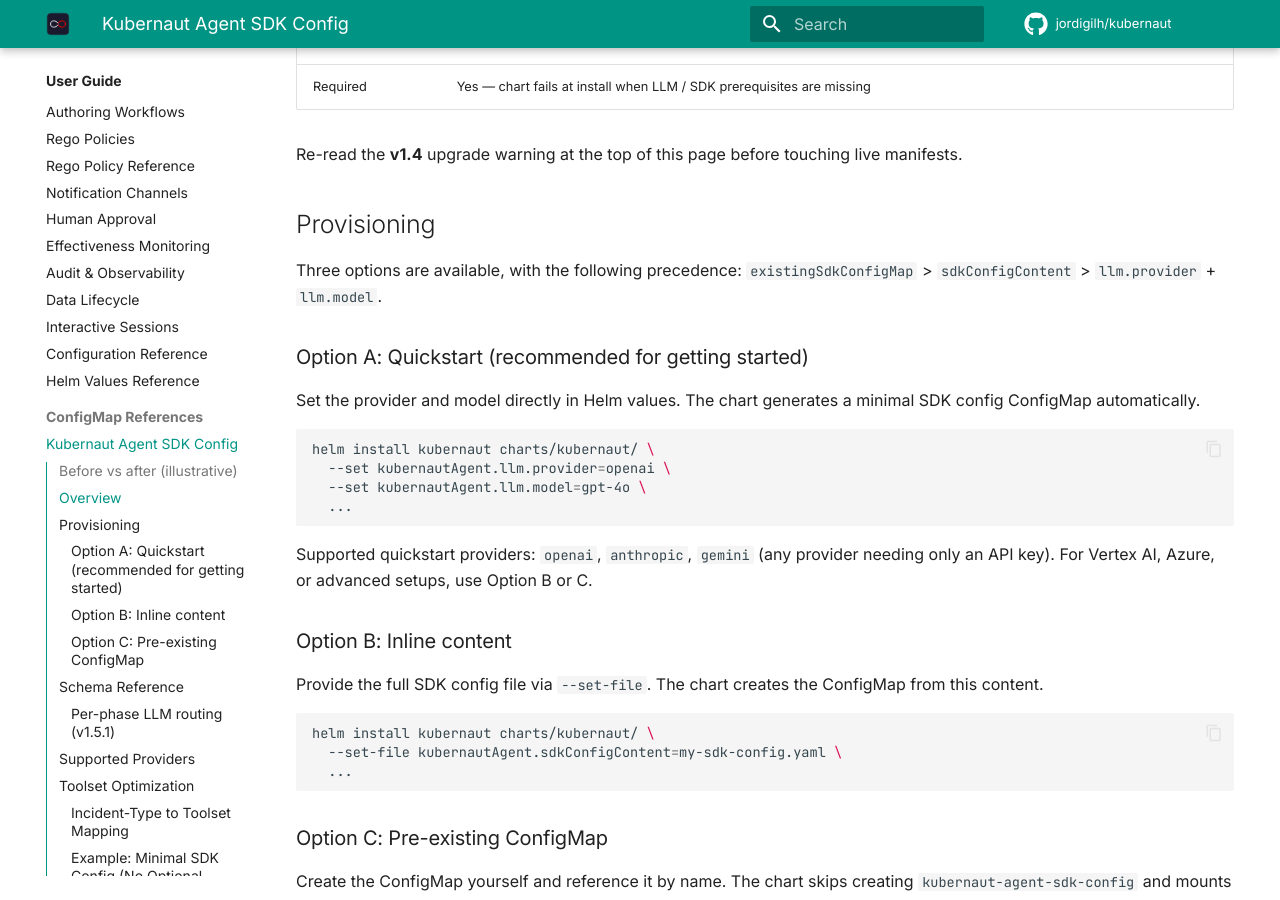
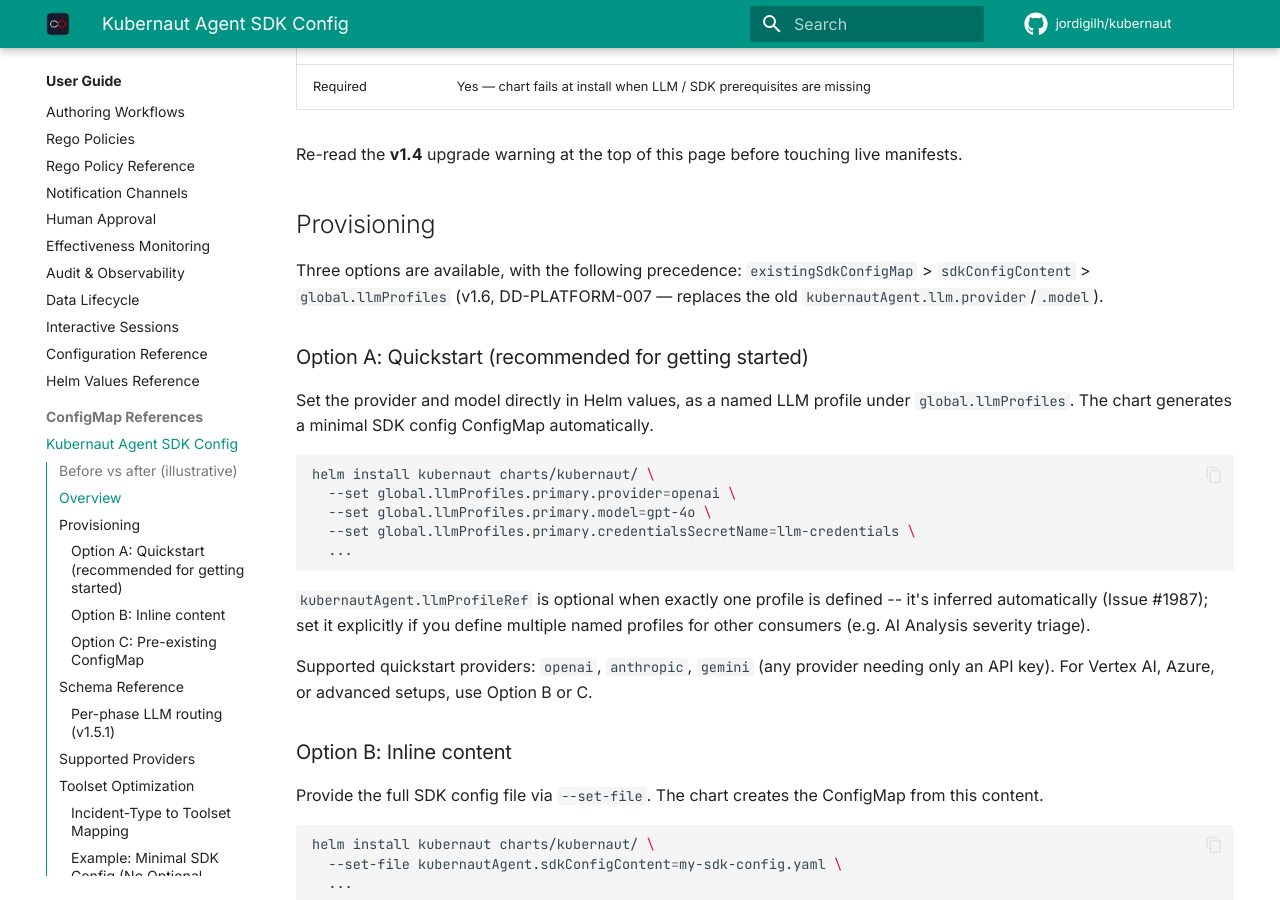
Before and after one commit to jordigilh/kubernaut-docs, an MkDocs documentation site: the page built from docs/user-guide/configmap-kubernaut-agent.md, in a window 1280 px wide and 900 px high, scrolled down 1508 px. Built offline with MkDocs 1.6.1 and Material for MkDocs 9.7.7, drawn with Linux system fonts in a browser that asks for light colours; comment, search, counter and statistics services are not loaded; the version menu is left out; some of the changed text lies outside the part shown.

Commit message:
docs: fix stale kubernautAgent.llm.* Helm paths to global.llmProfiles
DD-PLATFORM-007 consolidated per-service LLM config into named
global.llmProfiles entries referenced via kubernautAgent.llmProfileRef.
The old kubernautAgent.llm.provider/.model/.credentialsSecretName Helm
values no longer exist in the chart -- updates the parameter reference
table, quickstart example, and secrets-pairing guidance accordingly.

````diff
--- a/docs/user-guide/configmap-kubernaut-agent.md
+++ b/docs/user-guide/configmap-kubernaut-agent.md
@@ -69,18 +69,21 @@ Re-read the **v1.4** upgrade warning at the top of this page before touching liv
 
 ## Provisioning
 
-Three options are available, with the following precedence: `existingSdkConfigMap` > `sdkConfigContent` > `llm.provider` + `llm.model`.
+Three options are available, with the following precedence: `existingSdkConfigMap` > `sdkConfigContent` > `global.llmProfiles` (v1.6, DD-PLATFORM-007 — replaces the old `kubernautAgent.llm.provider`/`.model`).
 
 ### Option A: Quickstart (recommended for getting started)
 
-Set the provider and model directly in Helm values. The chart generates a minimal SDK config ConfigMap automatically.
+Set the provider and model directly in Helm values, as a named LLM profile under `global.llmProfiles`. The chart generates a minimal SDK config ConfigMap automatically.
 
 ```bash
 helm install kubernaut charts/kubernaut/ \
-  --set kubernautAgent.llm.provider=openai \
-  --set kubernautAgent.llm.model=gpt-4o \
+  --set global.llmProfiles.primary.provider=openai \
+  --set global.llmProfiles.primary.model=gpt-4o \
+  --set global.llmProfiles.primary.credentialsSecretName=llm-credentials \
   ...
 ```
+
+`kubernautAgent.llmProfileRef` is optional when exactly one profile is defined -- it's inferred automatically (Issue #1987); set it explicitly if you define multiple named profiles for other consumers (e.g. AI Analysis severity triage).
 
 Supported quickstart providers: `openai`, `anthropic`, `gemini` (any provider needing only an API key). For Vertex AI, Azure, or advanced setups, use Option B or C.
 
@@ -397,7 +400,7 @@ Recommended for disconnected/air-gapped environments. See [Disconnected Installa
 
 ## Secrets Pairing
 
-LLM API credentials are stored in a separate Kubernetes Secret (default name: `llm-credentials`). The chart mounts this Secret into the Kubernaut Agent pod alongside the SDK config. The Secret name is configured via `kubernautAgent.llm.credentialsSecretName`.
+LLM API credentials are stored in a separate Kubernetes Secret (example name: `llm-credentials` -- there is no default, since `global.llmProfiles` has no default profile). The chart mounts this Secret into the Kubernaut Agent pod alongside the SDK config. The Secret name is configured per-profile via `global.llmProfiles.<name>.credentialsSecretName` (v1.6, DD-PLATFORM-007).
 
 The Secret is marked `optional: true` — the agent starts without it but all LLM calls fail until it is created.
 
````
Also changed, not shown: docs/user-guide/configuration.md (+2 -1 lines).
